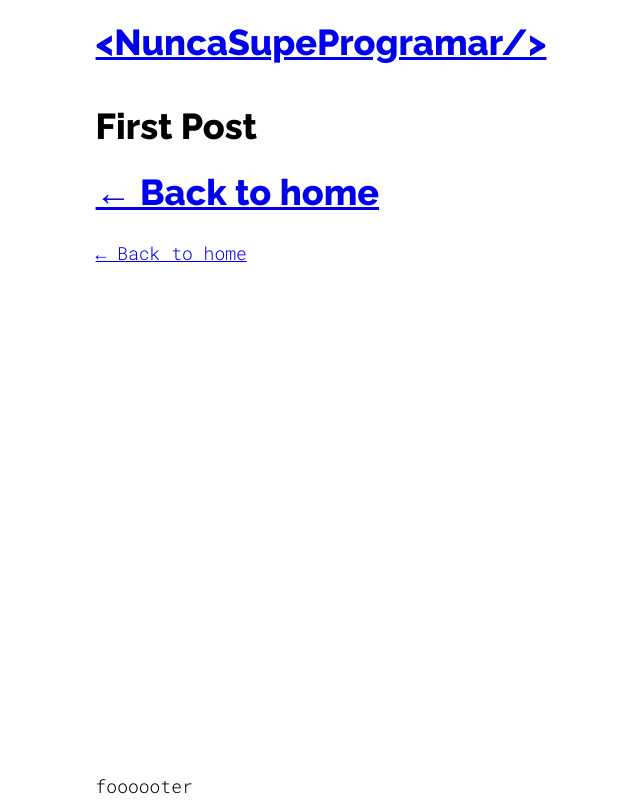
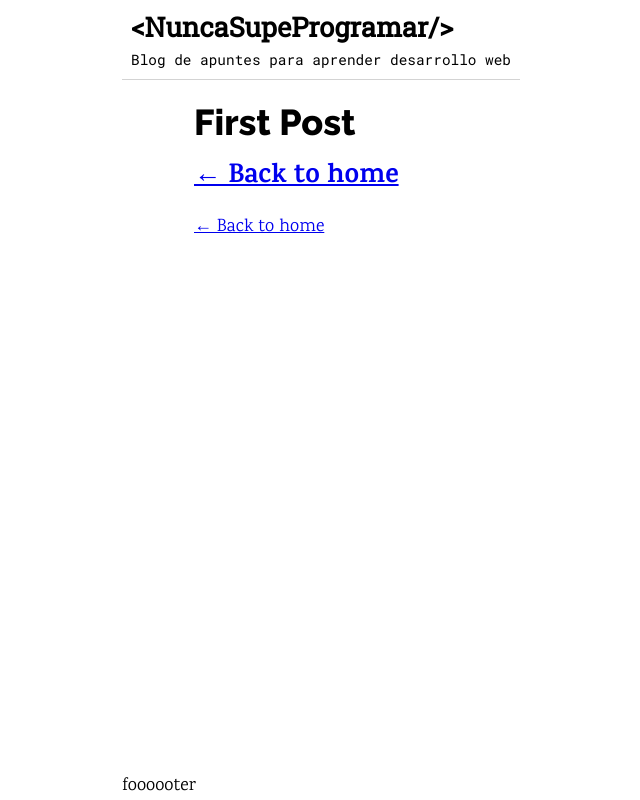
Before and after one commit to fedeholc/NuncaSupeProgramar-v0.1, a Next.js app: page /posts/first-post in a window 1280 px wide. Shown: the whole page, without its empty margins (319-959 px from the left). Built offline with nearby package versions, Linux system fonts and the light colour scheme.

Commit message:
add navbar module

```diff
--- a/components/layout.js
+++ b/components/layout.js
@@ -2,10 +2,10 @@ import Head from "next/head";
 import Image from "next/image";
 import Link from "next/link";
 import Logo from "./logo";
+import NavBar from "./navbar";
 
 export const siteTitle = "<NuncaSupeProgramar/>";
-export const siteDescription =
-  "Blog de apuntes para aprender desarrollo web";
+export const siteDescription = "Blog de apuntes para aprender desarrollo web";
 
 export default function Layout({ children, home }) {
   return (
@@ -29,18 +29,7 @@ export default function Layout({ children, home }) {
           <meta name="twitter:card" content="summary_large_image" />
         </Head>
         <header className="">
-          {home ? (
-            <>
-               <Logo></Logo>
-              {/* TODO: poner bien la descripción, buscar tipografía, tal vez armar componente entre titulo y descripcion */}
-            </>
-          ) : (
-            <>
-              <h1>
-                <Link href="/">{siteTitle}</Link>
-              </h1>
-            </>
-          )}
+          <NavBar></NavBar>
         </header>
         <main>
           {children}
--- a/components/logo.js
+++ b/components/logo.js
@@ -5,9 +5,10 @@ import { siteTitle, siteDescription } from "./layout";
 export default function Logo() {
   return (
     <>
-      <div className={logo.logo__titulo}>{siteTitle}</div>
-      <div className={logo.logo__descripcion}>{siteDescription}</div>
-
+      <div className={logo.logo__container}>
+        <div className={logo.logo__titulo}>{siteTitle}</div>
+        <div className={logo.logo__descripcion}>{siteDescription}</div>
+      </div>
     </>
   );
 
--- a/components/logo.module.css
+++ b/components/logo.module.css
@@ -1,13 +1,22 @@
+ .logo__container {
+   display: flex;
+   flex-direction: column;  /* TODO: ver si a la derecha del logo pongo iconos de rrss sino pasar esto a row  */
+   align-items: baseline;
+   flex-wrap: wrap;
+
+ }
+
  .logo__titulo {
    font-family: 'Roboto Slab', sans-serif;
    font-size: 1.5rem;
    font-weight: 800;
    line-height: 2rem;
+   padding-right: 1rem;
  }
 
 
  .logo__descripcion {
-  margin-top: 0.2rem;
+   margin-top: 0.2rem;
    font-family: 'Roboto mono', monospace;
    font-weight: 400;
    line-height: 1.2rem;
--- /dev/null
+++ b/components/navbar.js
@@ -0,0 +1,13 @@
+import Logo from "./logo";
+import navbar from "./navbar.module.css"
+
+export default function NavBar() {
+  return (
+    <>
+      <div className={navbar.navbar}>
+        <Logo></Logo>
+      </div>
+
+    </>
+  );
+}
--- /dev/null
+++ b/components/navbar.module.css
@@ -0,0 +1,4 @@
+.navbar {
+  padding: 0.5rem;
+  border-bottom: 1px solid lightgray;
+}
--- a/styles/globals.css
+++ b/styles/globals.css
@@ -5,25 +5,30 @@ body {
   height: 100%;
   font-size: 18px;
 }
+
 /*
 .layout__wrapper {
   display:grid;
   justify-content: center;
 }
  */
+
 .layout__container {
   min-height: 100vh;
   display: grid;
 
-/*   border: 2px solid blue;
- */  justify-content: center;
+  /*   border: 2px solid blue;
+ */
+  justify-content: center;
   grid-template-rows: auto 1fr auto;
 }
 
+main {
+  margin: 0rem 4rem;
+  max-width: 800px;
+}
 
-
-h1,
-h2 {
+h1 {
   font-family: 'Raleway', sans-serif;
   font-size: 2rem;
   font-weight: 800;
@@ -31,9 +36,11 @@ h2 {
 }
 
 body {
-  font-family: 'Roboto mono', monospace;
-  font-weight: 300;
+  font-family: 'Karma', Serif;
+  /* Antes tenía Roboto mono */
+  font-weight: 400;
   line-height: 1.5rem;
+  /* TODO: para la texto del post hay que aumentar tamaño */
   font-size: 1rem;
 }
 
```
Also changed, not shown: blog-posts/2023-04-14-fede.md (+4 -1 lines), blog-posts/2023-04-14-¿cómo-hacer-este-blog.md (+12 -0 lines), blog-posts/2023-04-15-una-web-para-combinar-tipografías.md (added, +11 -0 lines), blog-posts/como-elegir-la-tipografia-para-una-web.md (deleted, +0 -12 lines).
